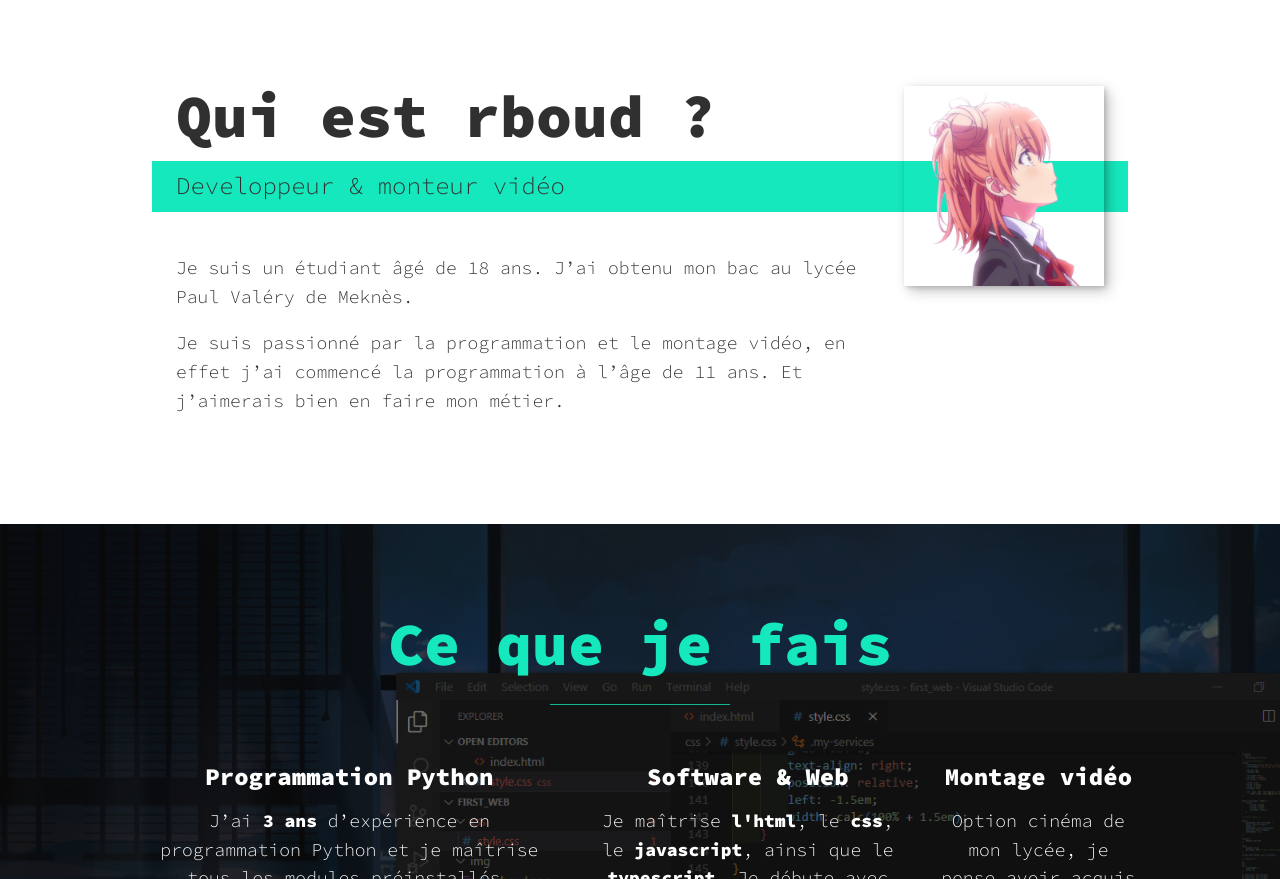
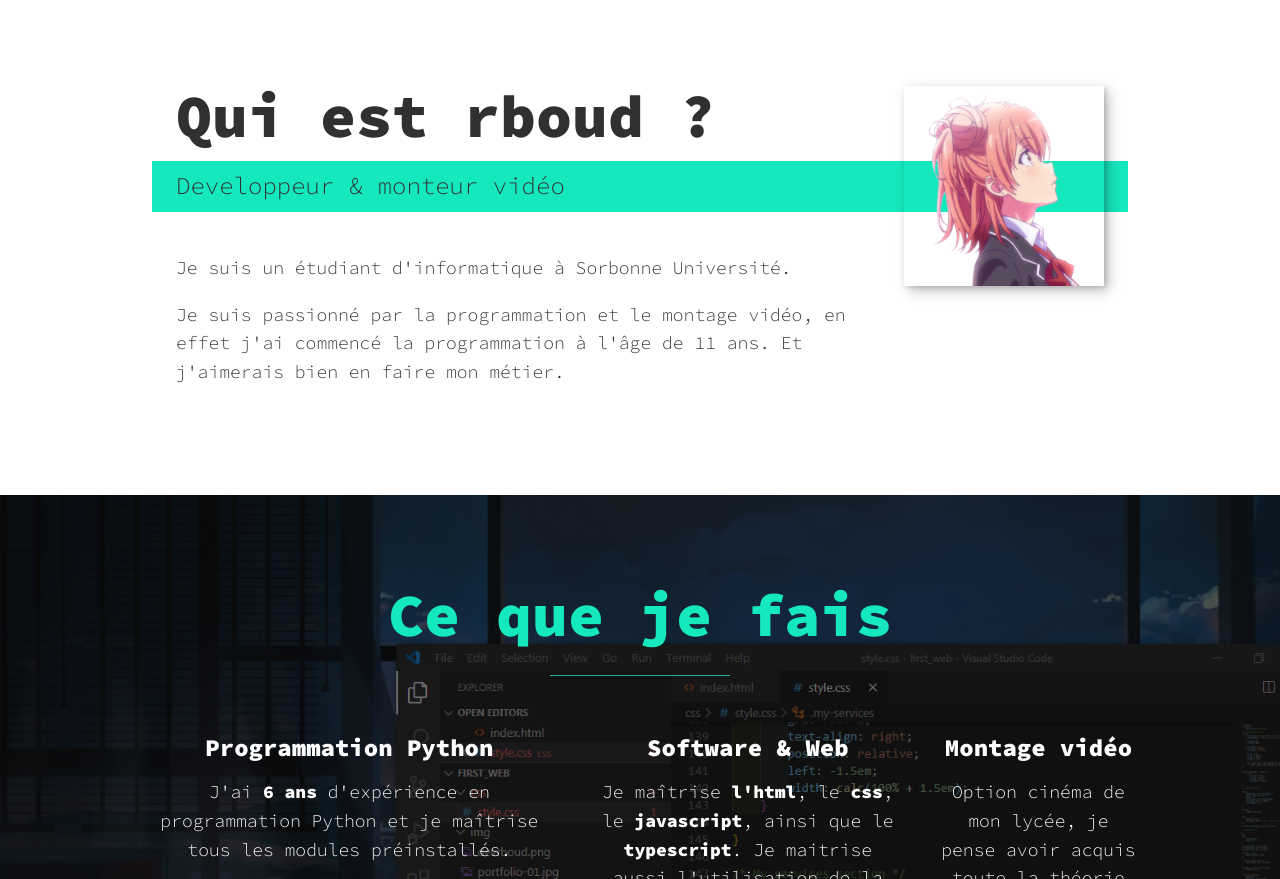
Before and after one commit to rboudrouss/portfolio_, a plain HTML site: page index.html in a window 1280 px wide. Shown: the part 73-952 px from the top of the page. Drawn offline with nearby package versions, Linux system fonts and the light colour scheme.

Commit message:
updated cv and details

```diff
--- a/index.html
+++ b/index.html
@@ -64,12 +64,11 @@
 
       <div class="about-me__body">
         <p>
-          Je suis un étudiant âgé de 18 ans. J’ai obtenu mon bac au
-          lycée Paul Valéry de Meknès.
+          Je suis un étudiant d'informatique à Sorbonne Université.
         </p>
         <p>
           Je suis passionné par la programmation et le montage vidéo, en effet
-          j’ai commencé la programmation à l’âge de 11 ans. Et j’aimerais bien
+          j'ai commencé la programmation à l'âge de 11 ans. Et j'aimerais bien
           en faire mon métier.
         </p>
       </div>
@@ -82,7 +81,7 @@
         <div class="service">
           <h3>Programmation Python</h3>
           <p>
-            J’ai <b>3 ans</b> d’expérience en programmation Python et je
+            J'ai <b>6 ans</b> d'expérience en programmation Python et je
             maîtrise tous les modules préinstallés.
           </p>
           <p>
@@ -98,7 +97,7 @@
           <h3>Software & Web</h3>
           <p>
             Je maîtrise <b>l'html</b>, le <b>css</b>, le <b>javascript</b>,
-             ainsi que le <b>typescript</b>. Je débute avec l'utilisation de <b>React</b>
+             ainsi que le <b>typescript</b>. Je maitrise aussi l'utilisation de la framework <b>React</b>
           </p>
           <p>
             De plus, mes compétences en <b>Flutter</b> me permettent de déployer une application Web,
@@ -131,7 +130,7 @@
         Qui est <strong>Réda ?</strong>
       </h1>
       <a
-        href="https://drive.google.com/file/d/1oUvB82ud9LXHp5jSi8LgAcdJNFpDw_-x/view?usp=sharing"
+        href="https://github.com/rboudrouss/CV/blob/main/CV.pdf"
         target="_blank"
       >
         <p class="section__subtitle section__subtitle--intro">
@@ -139,8 +138,9 @@
         </p>
       </a>
       <iframe
-        class="intro__img"
-        src="https://drive.google.com/file/d/1oUvB82ud9LXHp5jSi8LgAcdJNFpDw_-x/preview"
+      class="intro__img"
+      src="CV.pdf" style="width: 100%; height: 100%;" frameborder="0" scrolling="no">
+        <p>It appears your web browser doesn't support iframes.</p>
       ></iframe>
       <!--<img class ="intro__img" src="img/rboud-01.png" alt="rboud icon">-->
     </section>
```
Also changed, not shown: 1 other file.
